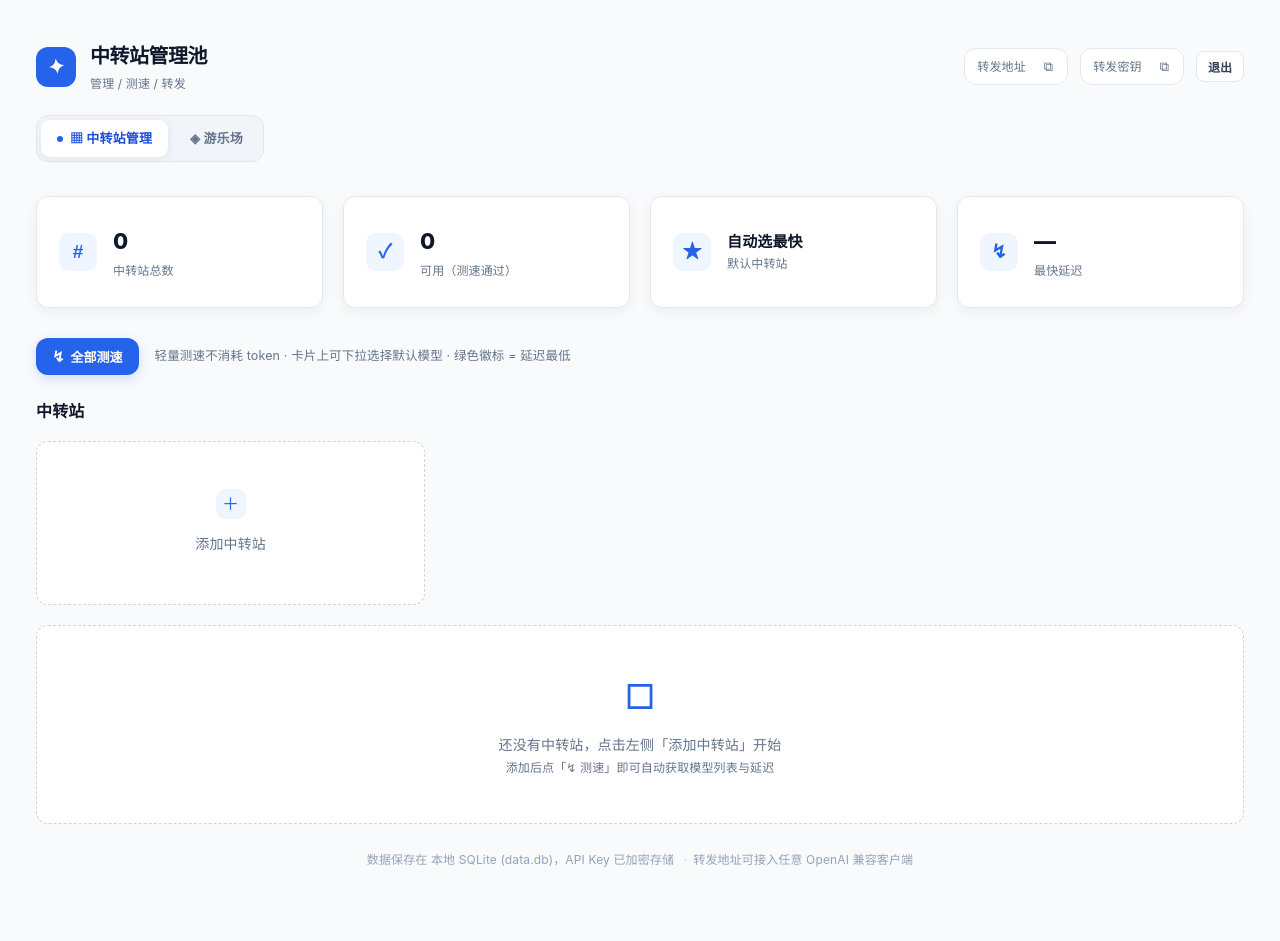
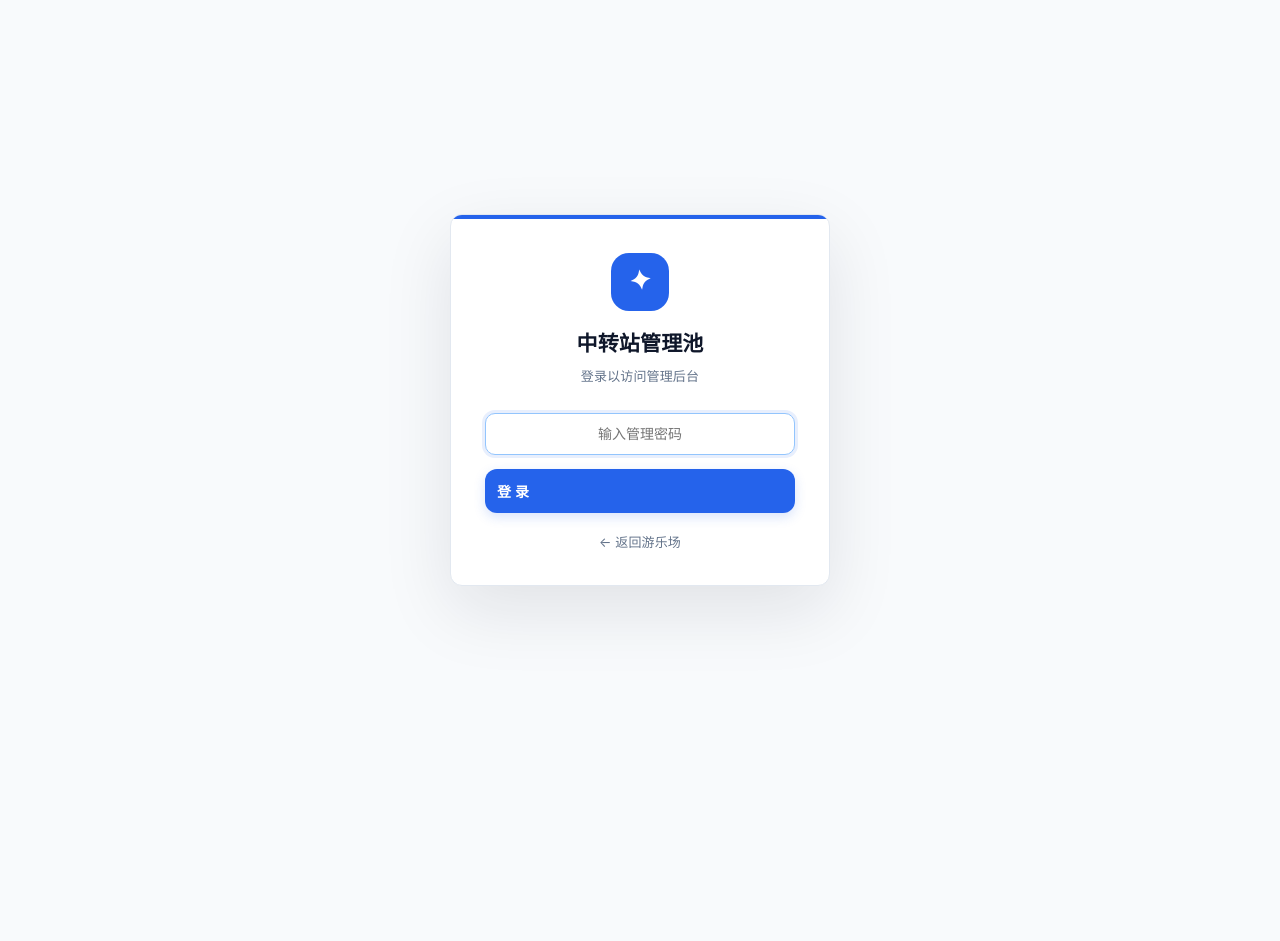
Before and after one commit to listnm/AI_CHAT, a Flask app: page /admin in a window 1280 px wide. After the commit the page ends 607 px from the top, so only its background shows below. Run offline with Flask 2, Linux system fonts and the light colour scheme; data that the repository does not hold is empty; some libraries are stand-ins or nearby versions.

Commit message:
feat: new-api style playground, login embedded in admin

```diff
--- a/templates/admin.html
+++ b/templates/admin.html
@@ -8,8 +8,25 @@
 </head>
 <body>
 
+{% if not logged_in %}
+<!-- ================= 登录 ================= -->
+<div class="login-wrap">
+  <div class="login-card">
+    <div class="logo"><span class="icon icon-bolt">✦</span></div>
+    <h1>中转站管理池</h1>
+    <div class="sub">登录以访问管理后台</div>
+    <form method="post" action="/admin">
+      {% if error %}<div class="err">{{ error }}</div>{% endif %}
+      <input type="password" name="password" placeholder="输入管理密码" autofocus required>
+      <button class="btn primary" type="submit">登 录</button>
+    </form>
+    <div style="margin-top:18px"><a href="/" style="color:var(--muted);font-size:13px;text-decoration:none">← 返回游乐场</a></div>
+  </div>
+</div>
+
+{% else %}
+<!-- ================= 管理后台 ================= -->
 <div class="wrap">
-
   <header>
     <div class="topbar">
       <div class="brand">
@@ -24,12 +41,9 @@
           <button class="copy" onclick="copyText('{{ proxy_url }}')">⧉</button></span>
         <span class="pill"><span>转发密钥</span><code>{{ proxy_key }}</code>
           <button class="copy" onclick="copyText('{{ proxy_key }}')">⧉</button></span>
+        <a class="btn sm" href="/">游乐场</a>
         <form method="post" action="/logout" style="margin:0"><button class="btn sm">退出</button></form>
       </div>
-    </div>
-    <div class="nav">
-      <a class="nav-tab active" href="/admin">▦ 中转站管理</a>
-      <a class="nav-tab" href="/playground">◈ 游乐场</a>
     </div>
   </header>
 
@@ -55,7 +69,7 @@
 
     <div class="toolbar">
       <button class="btn primary" id="btn-test-all" onclick="testAll()"><span class="btn-icon">↯</span> 全部测速</button>
-      <span class="status">轻量测速不消耗 token · 卡片上可下拉选择默认模型 · 绿色徽标 = 延迟最低</span>
+      <span class="status">轻量测速不消耗 token · 卡片上可下拉选择默认模型</span>
     </div>
 
     <div class="sec-title"><h2>中转站</h2></div>
@@ -126,7 +140,6 @@ let shownKeys = {};
 let editingId = null;
 let confirmCb = null;
 
-/* ---------- 工具 ---------- */
 function esc(s) {
   return String(s ?? '').replace(/[&<>"']/g, c => ({'&':'&amp;','<':'&lt;','>':'&gt;','"':'&quot;',"'":'&#39;'}[c]));
 }
@@ -147,7 +160,6 @@ function copyText(text) {
   );
 }
 
-/* ---------- 渲染：管理视图 ---------- */
 function latencyInfo(s) {
   if (s.latency_ms == null) return {cls: 'none', txt: '—'};
   if (s.latency_ms < 0) return {cls: 'fail', txt: '失败'};
@@ -180,68 +192,48 @@ function render() {
   const grid = $('grid');
   const addCard = '<div class="card add-card" onclick="openModal(\'add\')"><div class="plus">＋</div><span>添加中转站</span></div>';
   if (!stations.length) {
-    grid.innerHTML = addCard + `
-      <div class="empty"><div class="big">□</div>
-        还没有中转站，点击左侧「添加中转站」开始<br>
-        <span style="font-size:12px">添加后点「↯ 测速」即可自动获取模型列表与延迟</span>
-      </div>`;
+    grid.innerHTML = addCard + `<div class="empty"><div class="big">□</div>还没有中转站，点击「添加中转站」开始<br><span style="font-size:12px">添加后点「↯ 测速」即可自动获取模型列表与延迟</span></div>`;
     return;
   }
   const fast = fastestLatency();
   const cards = stations.map((s, i) => {
     const li = latencyInfo(s);
-    const isFastest = s.latency_ms != null && s.latency_ms >= 0 && s.latency_ms === fast;
     const isTesting = testing[s.id];
-    const badge = isTesting
-      ? '<span class="badge testing">测试中…</span>'
-      : `<span class="badge ${li.cls}">${li.txt}</span>`;
+    const badge = isTesting ? '<span class="badge testing">测试中…</span>' : `<span class="badge ${li.cls}">${li.txt}</span>`;
     const star = s.is_default
       ? '<button class="icon-btn" title="取消默认" onclick="setDefault(\'' + s.id + '\', false)">★</button>'
       : '<button class="icon-btn" title="设为默认" onclick="setDefault(\'' + s.id + '\', true)">☆</button>';
     const keyText = shownKeys[s.id] ? '<span class="val full" id="key-' + s.id + '"></span>' : `<span class="val">${esc(s.api_key_preview) || '未填 Key'}</span>`;
     const keyBtn = shownKeys[s.id]
-      ? '<button class="icon-btn" title="复制完整 Key" onclick="copyShownKey(\'' + s.id + '\')">⧉</button><button class="icon-btn" title="隐藏" onclick="toggleKey(\'' + s.id + '\')">◉</button>'
-      : '<button class="icon-btn" title="查看完整 Key" onclick="toggleKey(\'' + s.id + '\')">⌁</button>';
+      ? '<button class="icon-btn" title="复制" onclick="copyShownKey(\'' + s.id + '\')">⧉</button><button class="icon-btn" title="隐藏" onclick="toggleKey(\'' + s.id + '\')">◉</button>'
+      : '<button class="icon-btn" title="查看" onclick="toggleKey(\'' + s.id + '\')">⌁</button>';
     const tested = s.last_test_at ? '测于 ' + esc(s.last_test_at).replace('T', ' ') : '';
     const cnt = s.models && s.models.length ? s.models.length + ' 个' : '未获取';
-    return `
-    <div class="card" style="animation-delay:${i * 55}ms">
+    return `<div class="card" style="animation-delay:${i*55}ms">
       <div class="card-head">
-        <div class="ava ava-${i % 4}">${esc((s.name || '?').charAt(0))}</div>
+        <div class="ava ava-${i%4}">${esc((s.name||'?').charAt(0))}</div>
         <div class="card-title">
-          <div class="name">${esc(s.name)} ${s.is_default ? '<span class="star">★</span>' : ''}</div>
-          <div class="sub">${esc(s.remark) || '未填写备注'}</div>
-        </div>
-        ${badge}
+          <div class="name">${esc(s.name)} ${s.is_default?'<span class="star">★</span>':''}</div>
+          <div class="sub">${esc(s.remark)||'未填写备注'}</div>
+        </div>${badge}
       </div>
-      <div class="row">
-        <span class="lbl">地址</span>
-        <span class="val" title="${esc(s.base_url)}">${esc(s.base_url)}</span>
-        <button class="icon-btn" title="复制地址" onclick="copyText('${esc(s.base_url)}')">⧉</button>
-      </div>
-      <div class="row">
-        <span class="lbl">密钥</span>
-        ${keyText}${keyBtn}
-      </div>
-      <div class="row">
-        <span class="lbl">模型</span>
-        <select class="model-sel" onchange="setModel('${s.id}', this.value)" title="默认模型：转发与游乐场 model=auto 时使用">${modelOptions(s)}</select>
-        <span class="cnt">${cnt}</span>
-      </div>
+      <div class="row"><span class="lbl">地址</span><span class="val" title="${esc(s.base_url)}">${esc(s.base_url)}</span>
+        <button class="icon-btn" title="复制" onclick="copyText('${esc(s.base_url)}')">⧉</button></div>
+      <div class="row"><span class="lbl">密钥</span>${keyText}${keyBtn}</div>
+      <div class="row"><span class="lbl">模型</span>
+        <select class="model-sel" onchange="setModel('${s.id}',this.value)">${modelOptions(s)}</select>
+        <span class="cnt">${cnt}</span></div>
       <div class="card-foot">
-        ${isTesting
-          ? '<button class="btn soft sm" disabled><span class="spin" style="border-color:rgba(14,167,94,.3);border-top-color:#0ea75e"></span> 测速中</button>'
-          : '<button class="btn soft sm" onclick="testStation(\'' + s.id + '\')">↯ 测速</button>'}
-        <button class="btn sm" onclick="openModal('edit', '${s.id}')">✎ 编辑</button>
-        ${star}
-        <button class="btn danger sm" onclick="askDelete('${s.id}', '${esc(s.name)}')">×</button>
+        ${isTesting?'<button class="btn soft sm" disabled><span class="spin" style="border-color:rgba(14,167,94,.3);border-top-color:#0ea75e"></span> 测速中</button>':'<button class="btn soft sm" onclick="testStation(\''+s.id+'\')">↯ 测速</button>'}
+        <button class="btn sm" onclick="openModal('edit','${s.id}')">✎ 编辑</button>${star}
+        <button class="btn danger sm" onclick="askDelete('${s.id}','${esc(s.name)}')">×</button>
         <span class="tested">${tested}</span>
       </div>
     </div>`;
   }).join('');
   grid.innerHTML = addCard + cards;
   Object.keys(shownKeys).forEach(id => {
-    const el = $('key-' + id);
+    const el = $('key-'+id);
     const s = stations.find(x => x.id === id);
     if (el && s) el.textContent = s._fullKey || '';
   });
@@ -267,8 +259,6 @@ async function setModel(id, val) {
   toast(d.message, d.ok);
   if (d.ok) { const s = stations.find(x => x.id === id); if (s) s.selected_model = val; }
 }
-
-/* ---------- 添加 / 编辑 ---------- */
 function openModal(mode, id) {
   editingId = mode === 'edit' ? id : null;
   $('m-title').textContent = mode === 'edit' ? '编辑中转站' : '添加中转站';
@@ -279,8 +269,7 @@ function openModal(mode, id) {
   if (mode === 'edit') {
     const s = stations.find(x => x.id === id);
     if (s) {
-      $('m-name').value = s.name;
-      $('m-url').value = s.base_url;
+      $('m-name').value = s.name; $('m-url').value = s.base_url;
       $('m-remark').value = s.remark;
       $('m-key').placeholder = s.api_key_preview ? s.api_key_preview + ' · 留空不修改' : 'sk-...';
     }
@@ -292,15 +281,11 @@ function closeModal() { $('modal').hidden = true; }
 async function revealKey() {
   if (!editingId) return;
   const d = await api('/api/stations/' + editingId + '/reveal', {method: 'POST'});
-  if (d.ok) { $('m-key').value = d.api_key; toast('已填入当前 Key（保存后生效）', true); }
+  if (d.ok) { $('m-key').value = d.api_key; toast('已填入当前 Key', true); }
   else toast(d.message || '获取失败');
 }
 async function saveStation() {
-  const payload = {
-    name: $('m-name').value.trim(),
-    base_url: $('m-url').value.trim(),
-    remark: $('m-remark').value.trim(),
-  };
+  const payload = { name: $('m-name').value.trim(), base_url: $('m-url').value.trim(), remark: $('m-remark').value.trim() };
   if (!payload.name) { toast('请填写名称'); return; }
   if (!payload.base_url) { toast('请填写 Base URL'); return; }
   const key = $('m-key').value.trim();
@@ -312,24 +297,19 @@ async function saveStation() {
   toast(d.message, d.ok);
   if (d.ok) { closeModal(); load(); }
 }
-
-/* ---------- 测速 ---------- */
 async function testStation(id) {
   testing[id] = true; render();
   const d = await api('/api/stations/' + id + '/test', {method: 'POST'});
   delete testing[id];
   const s = stations.find(x => x.id === id);
   if (s) { s.latency_ms = d.ok ? d.latency_ms : -1; if (d.models && d.models.length) s.models = d.models; }
-  toast(d.message, d.ok);
-  load();
+  toast(d.message, d.ok); load();
 }
 async function testAll() {
   const btn = $('btn-test-all');
-  btn.disabled = true;
-  btn.innerHTML = '<span class="spin"></span> 全部测速中';
+  btn.disabled = true; btn.innerHTML = '<span class="spin"></span> 全部测速中';
   const d = await api('/api/test-all', {method: 'POST'});
-  btn.disabled = false;
-  btn.textContent = '↯ 全部测速';
+  btn.disabled = false; btn.textContent = '↯ 全部测速';
   if (d.ok) {
     stations.forEach(s => { s.msg = ''; });
     d.results.forEach(r => {
@@ -337,40 +317,33 @@ async function testAll() {
       if (s) { s.latency_ms = r.ok ? r.latency_ms : -1; if (r.models && r.models.length) s.models = r.models; }
     });
     render();
-    const okN = d.results.filter(r => r.ok).length;
-    toast(`测速完成：${okN}/${d.results.length} 个可用`, true);
+    toast(`测速完成：${d.results.filter(r=>r.ok).length}/${d.results.length} 个可用`, true);
   } else toast(d.message);
 }
-
-/* ---------- 默认 / 删除 ---------- */
 async function setDefault(id, on) {
   const d = on
     ? await api('/api/stations/' + id + '/default', {method: 'POST'})
     : await api('/api/stations/' + id + '/default', {method: 'DELETE'});
-  toast(d.message, d.ok);
-  if (d.ok) load();
+  toast(d.message, d.ok); if (d.ok) load();
 }
 function askDelete(id, name) {
   confirmCb = async () => {
     const d = await api('/api/stations/' + id, {method: 'DELETE'});
-    toast(d.message, d.ok);
-    if (d.ok) load();
+    toast(d.message, d.ok); if (d.ok) load();
   };
   $('cf-title').textContent = '删除中转站';
-  $('cf-msg').textContent = `确定删除「${name}」吗？删除后不可恢复。`;
+  $('cf-msg').textContent = `确定删除「${name}」吗？`;
   $('cf-ok').textContent = '删除';
   $('confirm').hidden = false;
 }
 function closeConfirm() { $('confirm').hidden = true; confirmCb = null; }
 $('cf-ok').addEventListener('click', () => { if (confirmCb) confirmCb(); closeConfirm(); });
-
-/* ---------- 快捷键 ---------- */
 document.addEventListener('keydown', e => {
   if (e.key === 'Escape') { closeModal(); closeConfirm(); }
   if (e.key === 'Enter' && !$('modal').hidden && e.target.tagName === 'INPUT') saveStation();
 });
-
 load();
 </script>
+{% endif %}
 </body>
 </html>
```
